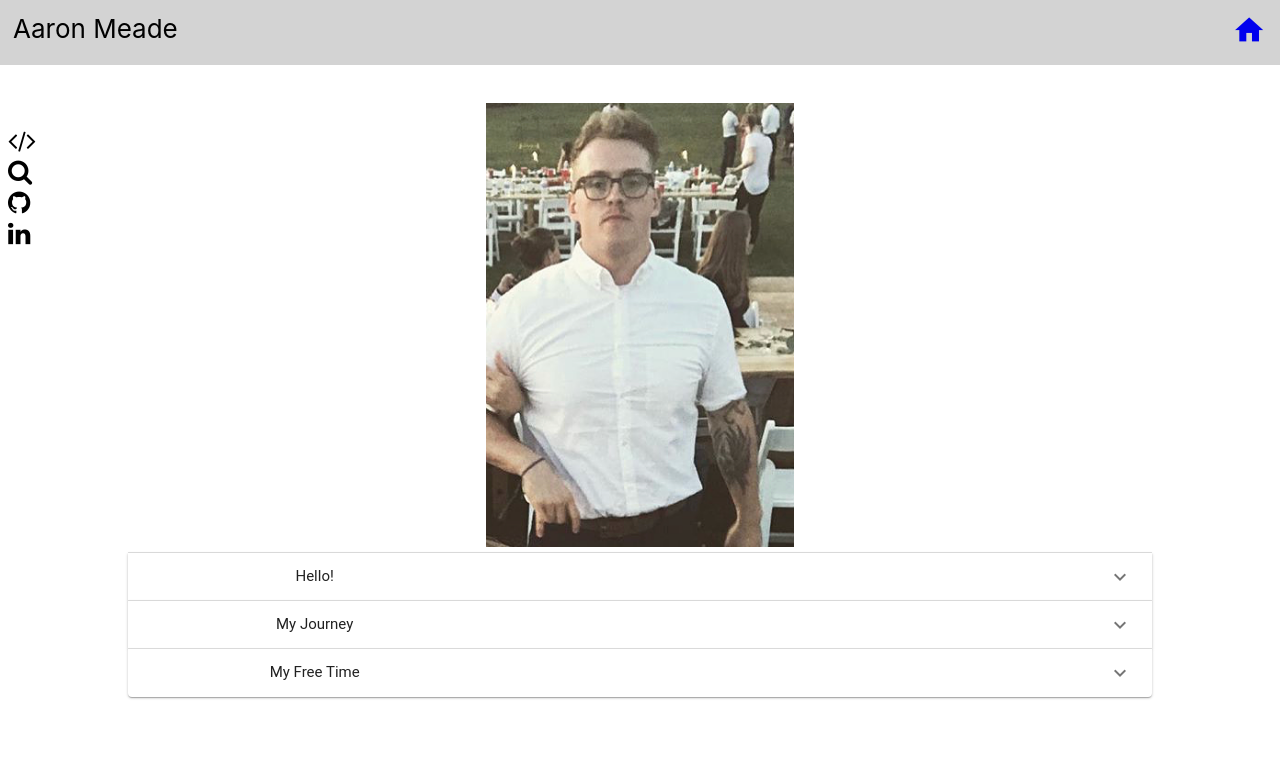
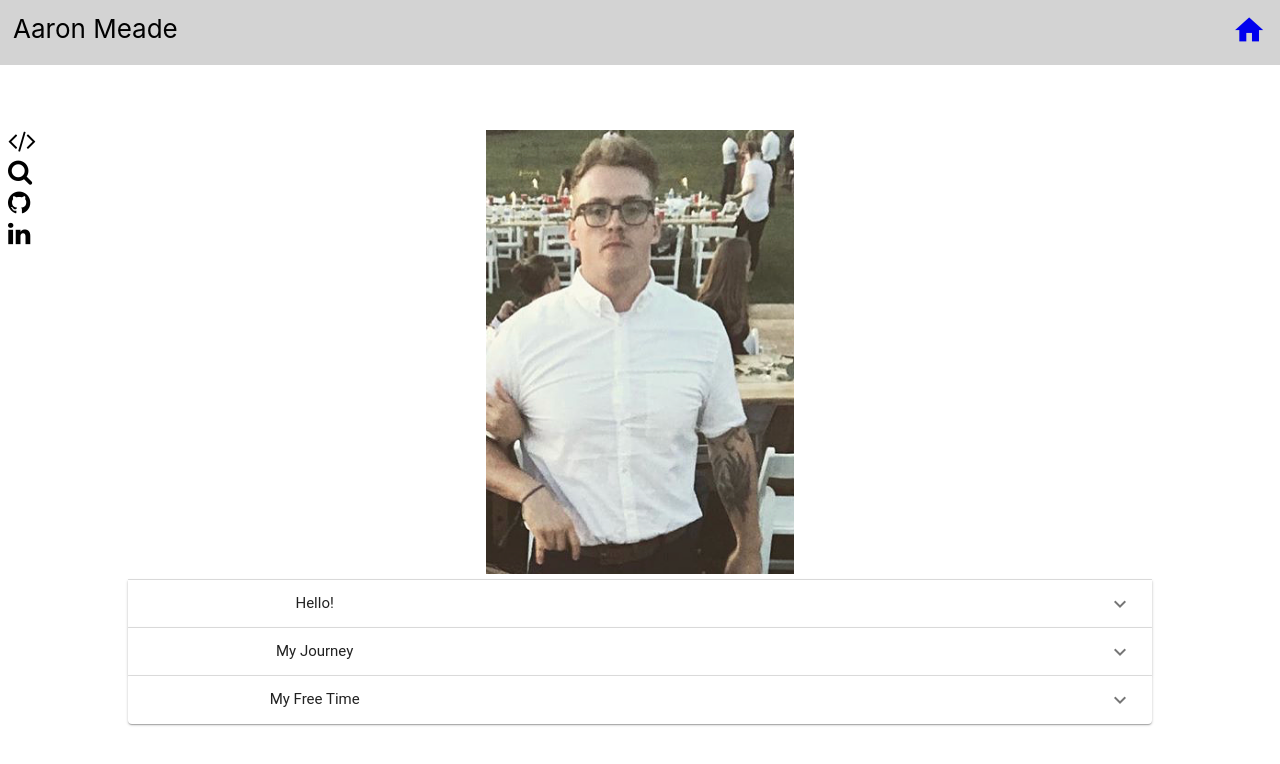
Before and after one commit to Aaronmeade92/portfolio, a React (Create React App) app: page /about in a window 1280 px wide. Shown: the top 764 px of the page. Built offline with nearby package versions, Linux system fonts and the light colour scheme.

Commit message:
added some padding

```diff
--- a/src/components/About.js
+++ b/src/components/About.js
@@ -12,7 +12,8 @@ import Icon from '@material-ui/core/Icon';
 
 const styles = theme => ({
     root: {
-        width: '80%'
+        width: '80%',
+        paddingBottom: '10%'
     },
     heading: {
         fontSize: theme.typography.pxToRem(15),
@@ -26,7 +27,8 @@ const styles = theme => ({
 });
 
 const pictureSize = {
-    width: '30%'
+    width: '30%',
+    paddingTop: '5em'
 }
 class About extends Component {
     state = {
```
